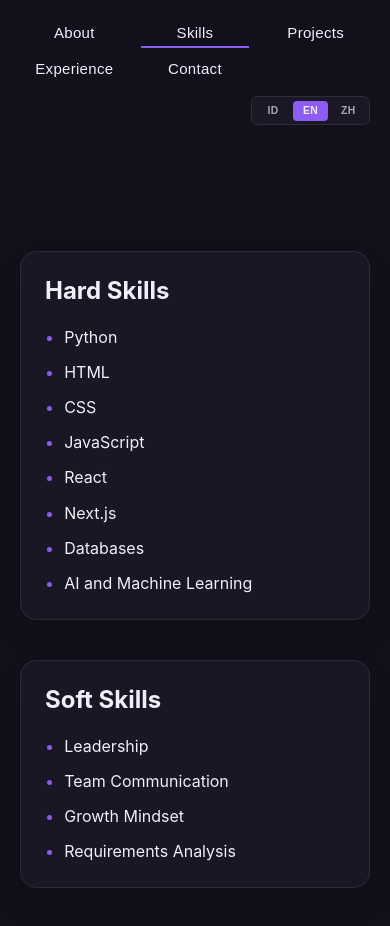
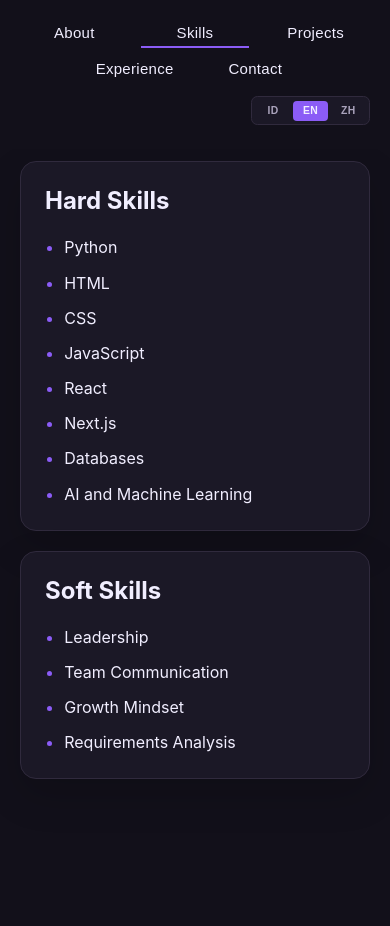
Before and after one commit to Tekn-drive/Portfolio, a React (Vite) app: page / in a window 390 px wide. Both pictures are taken after a click on the button "Skills". Shown: the top 926 px of the page. After the commit the page ends 880 px from the top, so only its background shows below. Built offline with nearby package versions, Linux system fonts and the light colour scheme.

Commit message:
Added Improvement for Mobile Phone Screens

```diff
--- a/src/App.css
+++ b/src/App.css
@@ -188,11 +188,11 @@
 }
 
 .skills-group-hard {
-  animation: reveal-card-left 3s 320ms cubic-bezier(0.22, 1, 0.36, 1) both;
+  animation: reveal-card-left 700ms 0ms cubic-bezier(0.22, 1, 0.36, 1) both;
 }
 
 .skills-group-soft {
-  animation: reveal-card-right 3s 320ms cubic-bezier(0.22, 1, 0.36, 1) both;
+  animation: reveal-card-right 700ms 700ms cubic-bezier(0.22, 1, 0.36, 1) both;
 }
 
 .skills-group h2 {
@@ -336,7 +336,8 @@
   position: relative;
   top: -3rem;
   display: grid;
-  grid-template-columns: repeat(3, minmax(0, 1fr));
+  grid-template-columns: repeat(2, minmax(0, 1fr));
+  grid-auto-rows: minmax(0, 1fr);
   gap: 1.25rem;
   width: min(100%, 70rem);
   margin: 0 auto;
@@ -354,7 +355,9 @@
 }
 
 .experience-card:nth-child(4) {
-  grid-column: 2;
+  grid-column: 1 / -1;
+  width: calc(50% - 0.625rem);
+  justify-self: center;
 }
 
 .experience-card-header {
@@ -463,6 +466,40 @@
   }
 }
 
+@media (orientation: portrait) and (max-width: 32rem) {
+  .site-navigation {
+    grid-template-columns: repeat(6, 1fr);
+  }
+
+  .site-navigation button:nth-child(-n + 3) {
+    grid-column: span 2;
+  }
+
+  .site-navigation button:nth-child(4) {
+    grid-column: 2 / 4;
+  }
+
+  .site-navigation button:nth-child(5) {
+    grid-column: 4 / 6;
+  }
+}
+
+@media (orientation: portrait) and (max-width: 32rem) {
+  .content-viewport {
+    padding-top: 0.75rem;
+  }
+
+  .experience-content { top: 0; }
+
+  .skills-group-hard,
+  .skills-group-soft,
+  .project-category-card,
+  .experience-card {
+    animation-name: reveal-card-bottom;
+  }
+
+}
+
 @media (max-width: 44rem) {
   .about-content {
     grid-template-columns: 1fr;
@@ -500,6 +537,7 @@
 
   .experience-card:nth-child(4) {
     grid-column: auto;
+    width: 100%;
   }
 
   .project-card-top,
@@ -515,6 +553,13 @@
 
 }
 
+@media (orientation: portrait) and (max-width: 32rem) {
+  .skills-content,
+  .projects-content {
+    gap: 1.25rem;
+  }
+}
+
 @keyframes reveal-card-left {
   from { opacity: 0; transform: translateX(-2rem); }
   to { opacity: 1; transform: translateX(0); }
@@ -523,6 +568,11 @@
 @keyframes reveal-card-right {
   from { opacity: 0; transform: translateX(2rem); }
   to { opacity: 1; transform: translateX(0); }
+}
+
+@keyframes reveal-card-bottom {
+  from { opacity: 0; transform: translateY(2rem); }
+  to { opacity: 1; transform: translateY(0); }
 }
 
 @keyframes reveal-project-card-left {
@@ -561,3 +611,9 @@
   .contact-button-whatsapp,
   .contact-button-github { animation: none; }
 }
+
+@media (orientation: landscape) and (min-width: 64rem) and (min-height: 44rem) {
+  body:has(.about-content, .skills-content, .contact-content) {
+    overflow: hidden;
+  }
+}
```
